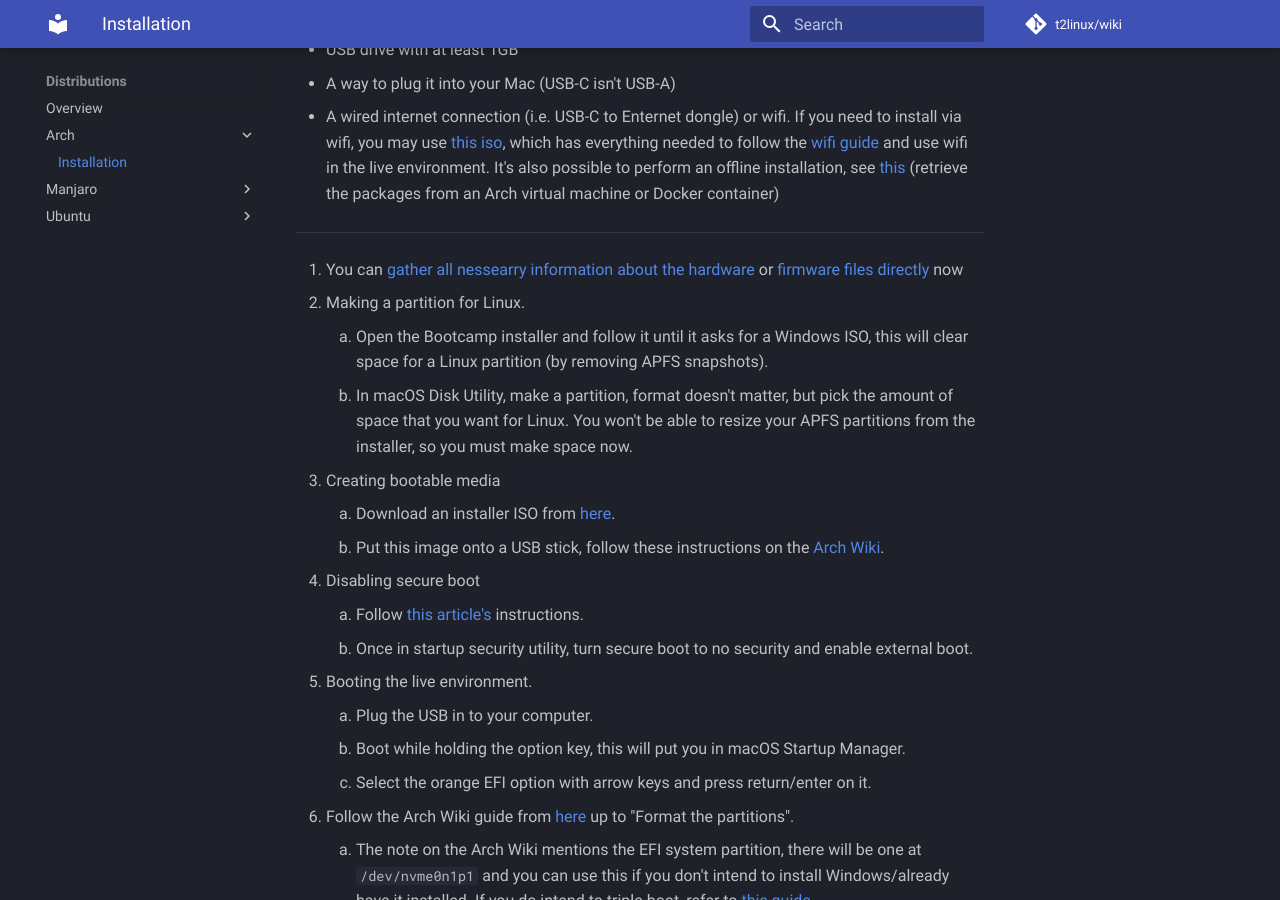
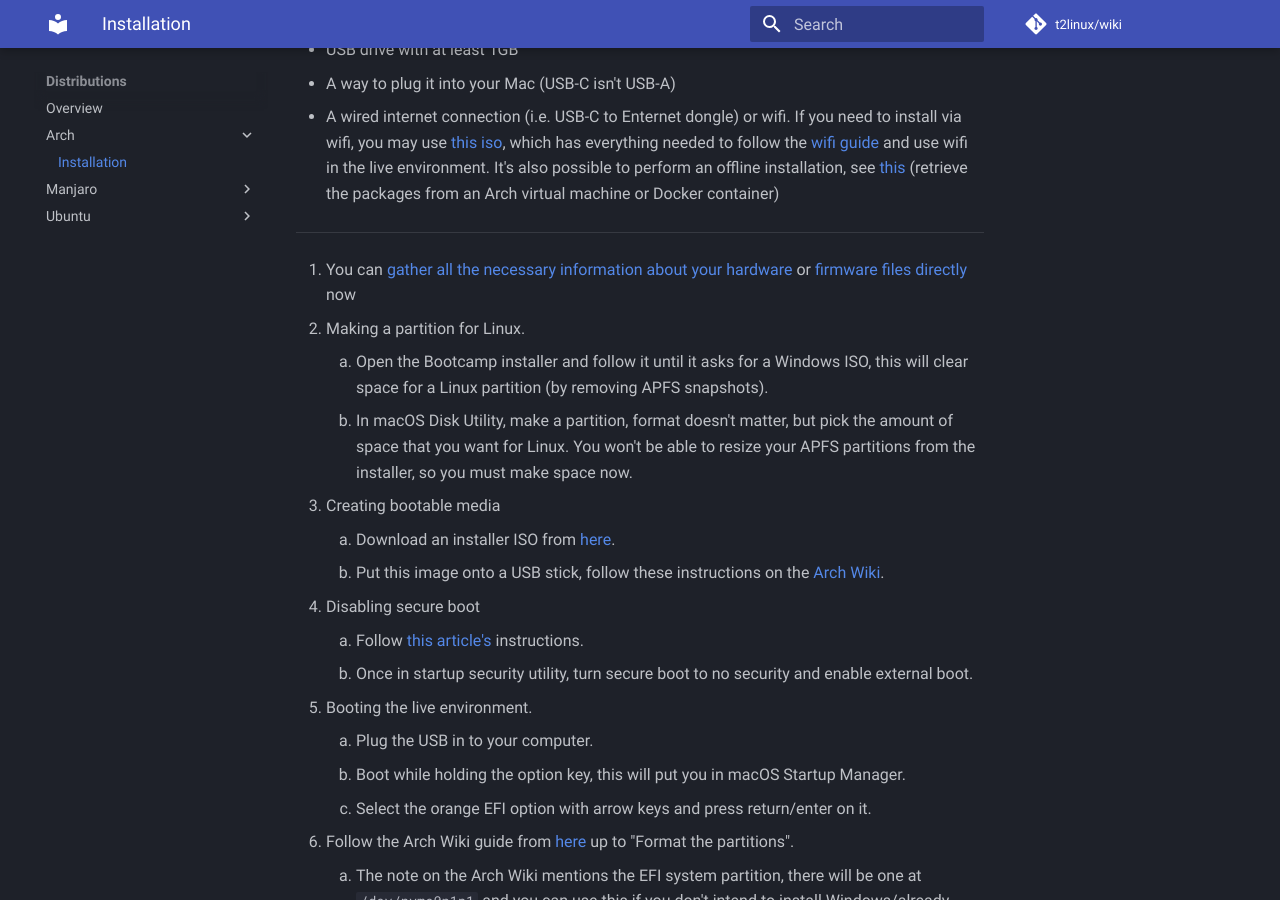
Before and after one commit to t2linux/wiki, an MkDocs documentation site: the page built from docs/distributions/arch/installation.md, in a window 1280 px wide and 900 px high, scrolled down 429 px. Built offline with MkDocs 1.6.1 and Material for MkDocs 9.7.7, drawn with Linux system fonts in a browser that asks for light colours; comment, search, counter and statistics services are not loaded.

Commit message:
Fix typo

```diff
--- a/docs/distributions/arch/installation.md
+++ b/docs/distributions/arch/installation.md
@@ -13,7 +13,7 @@ You will need:
 
 ---
 
-1. You can [gather all nessearry information about the hardware](https://wiki.t2linux.org/guides/wifi/#getting-the-right-firmware) or [firmware files directly](https://wiki.t2linux.org/guides/wifi/#retrieving-firmware) now
+1. You can [gather all the necessary information about your hardware](https://wiki.t2linux.org/guides/wifi/#getting-the-right-firmware) or [firmware files directly](https://wiki.t2linux.org/guides/wifi/#retrieving-firmware) now
 2. Making a partition for Linux.
 
     1. Open the Bootcamp installer and follow it until it asks for a Windows ISO, this will clear space for a Linux partition (by removing APFS snapshots).
```
